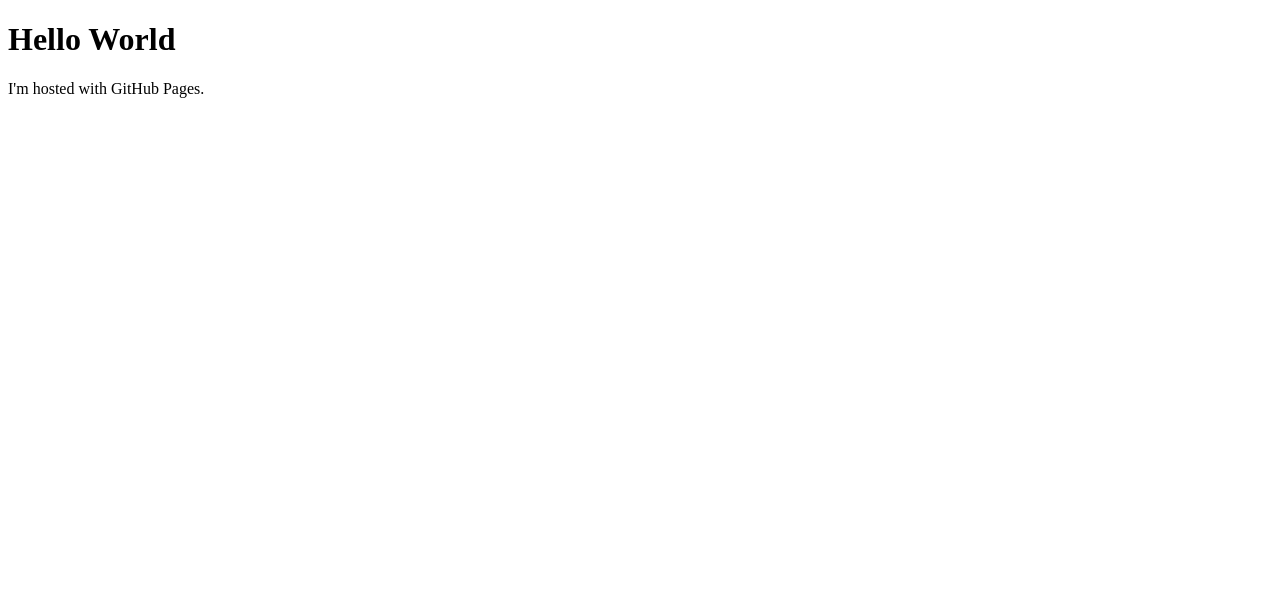
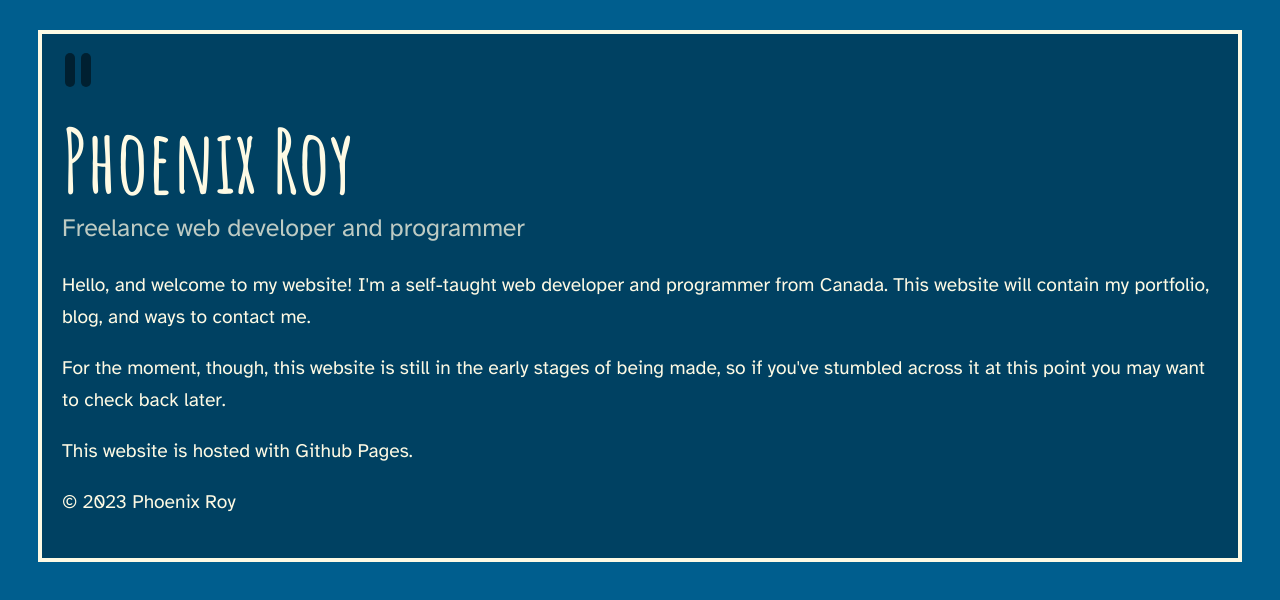
Before and after one commit to Phoenix-Roy/Phoenix-Roy.github.io, a plain HTML site: page index.html in a window 1280 px wide. Drawn offline with Linux system fonts and the light colour scheme.

Commit message:
Added CSS and placeholder text

```diff
--- a/index.html
+++ b/index.html
@@ -1,7 +1,26 @@
 <!DOCTYPE html>
 <html>
-<body>
-<h1>Hello World</h1>
-<p>I'm hosted with GitHub Pages.</p>
-</body>
+    <head>
+        <title>Phoenix Roy</title>
+        <link rel="stylesheet" href="style.css">
+        <script src="//pull.cappuccicons.com/cpf.js"></script>
+    </head>
+    <body>
+        <div class="container">
+            <header>
+                <i class="cp cp-minus"></i>
+                <i class="cp cp-cross"></i>
+                <h1>Phoenix Roy</h1>
+                <p>Freelance web developer and programmer</p>
+            </header>
+            <main>
+                <p>Hello, and welcome to my website! I'm a self-taught web developer and programmer from Canada. This website will contain my portfolio, blog, and ways to contact me.</p>
+                <p>For the moment, though, this website is still in the early stages of being made, so if you've stumbled across it at this point you may want to check back later.</p>
+            </main>
+            <footer>
+                <p>This website is hosted with Github Pages.</p>
+                <p>&copy; 2023 Phoenix Roy</p>
+            </footer>
+        </div>
+    </body>
 </html>
--- /dev/null
+++ b/style.css
@@ -0,0 +1,70 @@
+@import url('https://fonts.googleapis.com/css2?family=Amatic+SC:wght@400;700&family=Atkinson+Hyperlegible:ital,wght@0,400;0,700;1,400;1,700&display=swap');
+
+:root {
+    --container-color:#004162;
+    --background-color:rgb(0, 94, 142);
+    --text-color:rgb(254,250,228);
+}
+
+body {
+    background-color: var(--background-color);
+    color: var(--text-color);
+    font-size: 1.2em;
+    font-family: 'Atkinson Hyperlegible', sans-serif;
+}
+
+.container {
+    background-color: var(--container-color);
+    line-height: 2rem;
+    padding: 20px;
+    margin:30px;
+    border: solid 4px var(--text-color);
+}
+
+h1, h2, h3, h4, h5, h6 {
+    font-family: 'Amatic SC', sans-serif;
+}
+
+h6 {
+    font-size: 1.5em;
+}
+
+h5 {
+    font-size: 1.88em;
+}
+
+h4 {
+    font-size: 2.34em;
+}
+
+h3 {
+    font-size: 2.93em;
+}
+
+h2 {
+    font-size: 3.66em;
+}
+
+h1 {
+    font-size: 4.58em;
+}
+
+.cp {
+    margin: 3px;
+    padding: 5px;
+    background-color:rgba(0,0,0,0.5);
+    border-radius: 10px;
+}
+
+.cp:focus, .cp:hover {
+    background-color:var(--background-color);
+}
+
+header p {
+    font-size: 1.3em;
+    color:rgba(254, 250, 228,0.75);
+}
+
+header h1 {
+    margin-bottom: 35px;
+}
```
